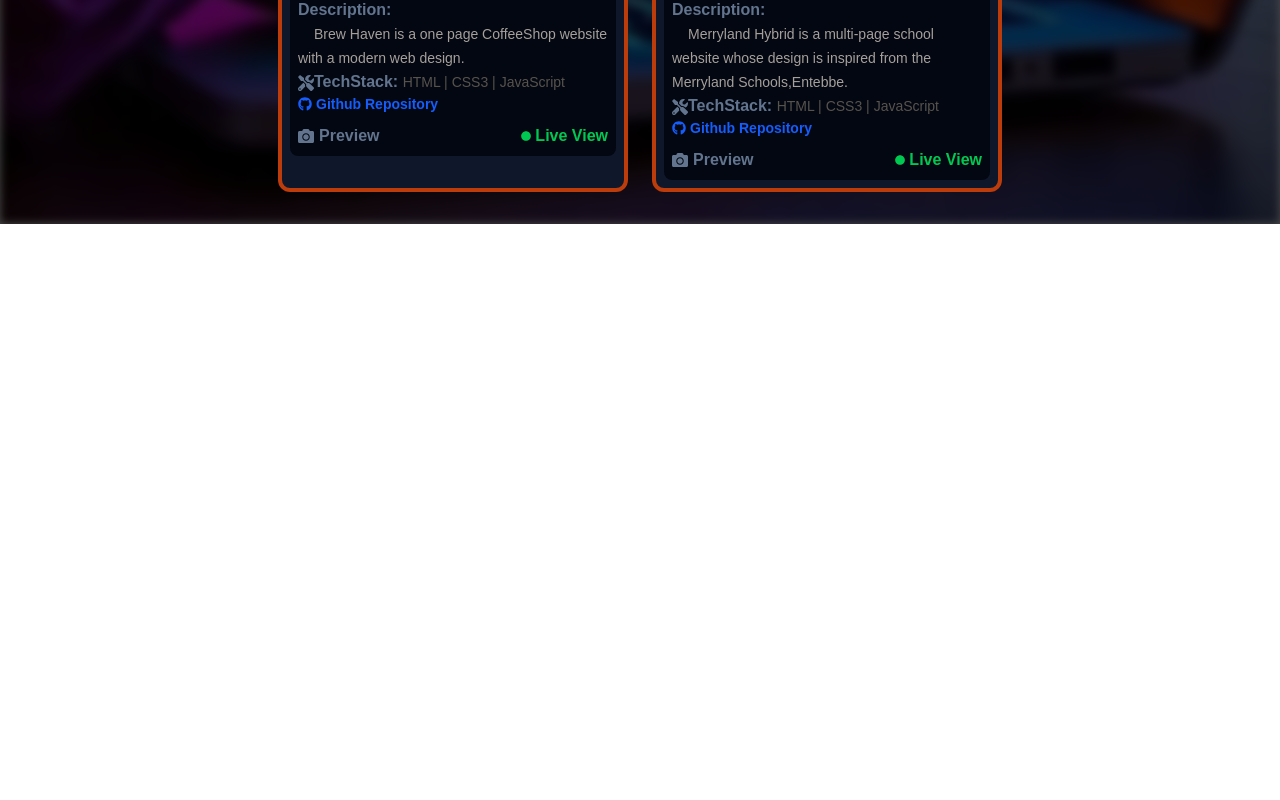
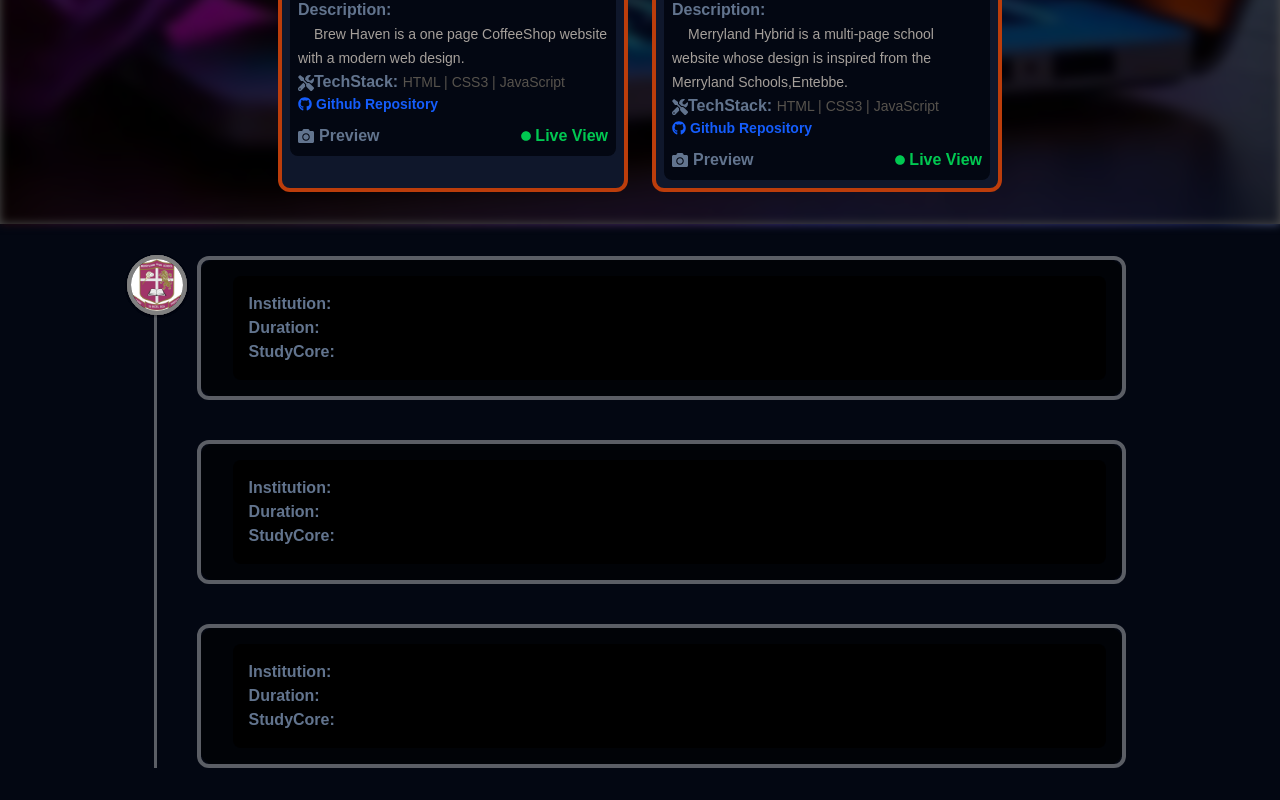
Before and after one commit to Thierry256-dev/Portfolio, a React (Vite) app: page / in a window 1280 px wide. Shown: the part 2292-3092 px from the top of the page. Before the commit the page ends 2516 px from the top, so only its background shows below. Built offline with nearby package versions, Linux system fonts and the light colour scheme.

Commit message:
Creating Education section and its dependencies

```diff
--- a/src/App.jsx
+++ b/src/App.jsx
@@ -37,7 +37,10 @@ function App() {
           <Outlet />
         </div>
       </section>
-      <section id="educaton">
+      <section
+        id="educaton"
+        className="p-8 bg-gray-950 h-auto flex justify-center"
+      >
         <Education />
       </section>
       <section id="testimonials">
--- a/src/Componets/Education.jsx
+++ b/src/Componets/Education.jsx
@@ -1,3 +1,23 @@
+import EducationCard from "./Education/EducationCard";
+import { educationData } from "./Education/EducationData";
+
 export default function Education() {
-  return <></>;
+  return (
+    <>
+      <div className="relative border-l-3 border-white/35 pl-10 space-y-10 h-auto w-[80%]">
+        {educationData.map((obj) => (
+          <EducationCard
+            key={obj.id}
+            achievement={obj.achievement}
+            institution={obj.instituton}
+            duration={obj.duration}
+            studyCore={obj.studyCore}
+            emphasis={obj.emphasis}
+            comment={obj.comment}
+            badge={obj.badge}
+          />
+        ))}
+      </div>
+    </>
+  );
 }
--- /dev/null
+++ b/src/Componets/Education/EducationCard.jsx
@@ -0,0 +1,45 @@
+export default function EducationCard({
+  achievement,
+  institution,
+  badge,
+  duration,
+  comment,
+  studyCore,
+  emphasis,
+}) {
+  return (
+    <>
+      <div className="flex items-start gap-4 font-bold text-md text-white/75 border-4 border-white/35 rounded-xl">
+        <img
+          src={badge}
+          className="w-15 h-15 bg-black rounded-full border-4 border-white/50 shadow absolute left-0 top-[-5px] translate-x-[-50%] mt-1"
+        />
+        <div className="bg-black/60 p-4 rounded-xl w-full gap-5">
+          <h3 className="text-2xl text-amber-500/85">{achievement}</h3>
+          <ul className="ml-4 bg-black rounded-lg p-4">
+            <li>
+              <span className="text-slate-500">Institution: </span>{" "}
+              <span>{institution}</span>
+            </li>
+            <li>
+              <span className="text-slate-500">Duration: </span>
+              <span>{duration}</span>
+            </li>
+            <li>
+              <span className="text-slate-500">StudyCore: </span>
+              <span>{studyCore}</span>
+            </li>
+          </ul>
+          <p>{comment}</p>
+          <ul className="list-disc ml-8">
+            {emphasis.map((item) => (
+              <li key={item} className="text-slate-300/75">
+                {item}
+              </li>
+            ))}
+          </ul>
+        </div>
+      </div>
+    </>
+  );
+}
--- /dev/null
+++ b/src/Componets/Education/EducationData.js
@@ -0,0 +1,32 @@
+export const educationData = [
+  {
+    id: "3",
+    achievement: "",
+    badge: "/edu/kyu.png",
+    instituton: "",
+    duration: "",
+    studyCore: "",
+    comment: "",
+    emphasis: [],
+  },
+  {
+    id: "2",
+    achievement: "",
+    badge: "/edu/merro.jpg",
+    instituton: "",
+    duration: "",
+    studyCore: "",
+    comment: "",
+    emphasis: [],
+  },
+  {
+    id: "1",
+    achievement: "",
+    badge: "/edu/merro.jpg",
+    instituton: "",
+    duration: "",
+    studyCore: "",
+    comment: "",
+    emphasis: [],
+  },
+];
```
Also changed, not shown: public/edu/kyu.png (added), public/edu/merro.jpg (added).
